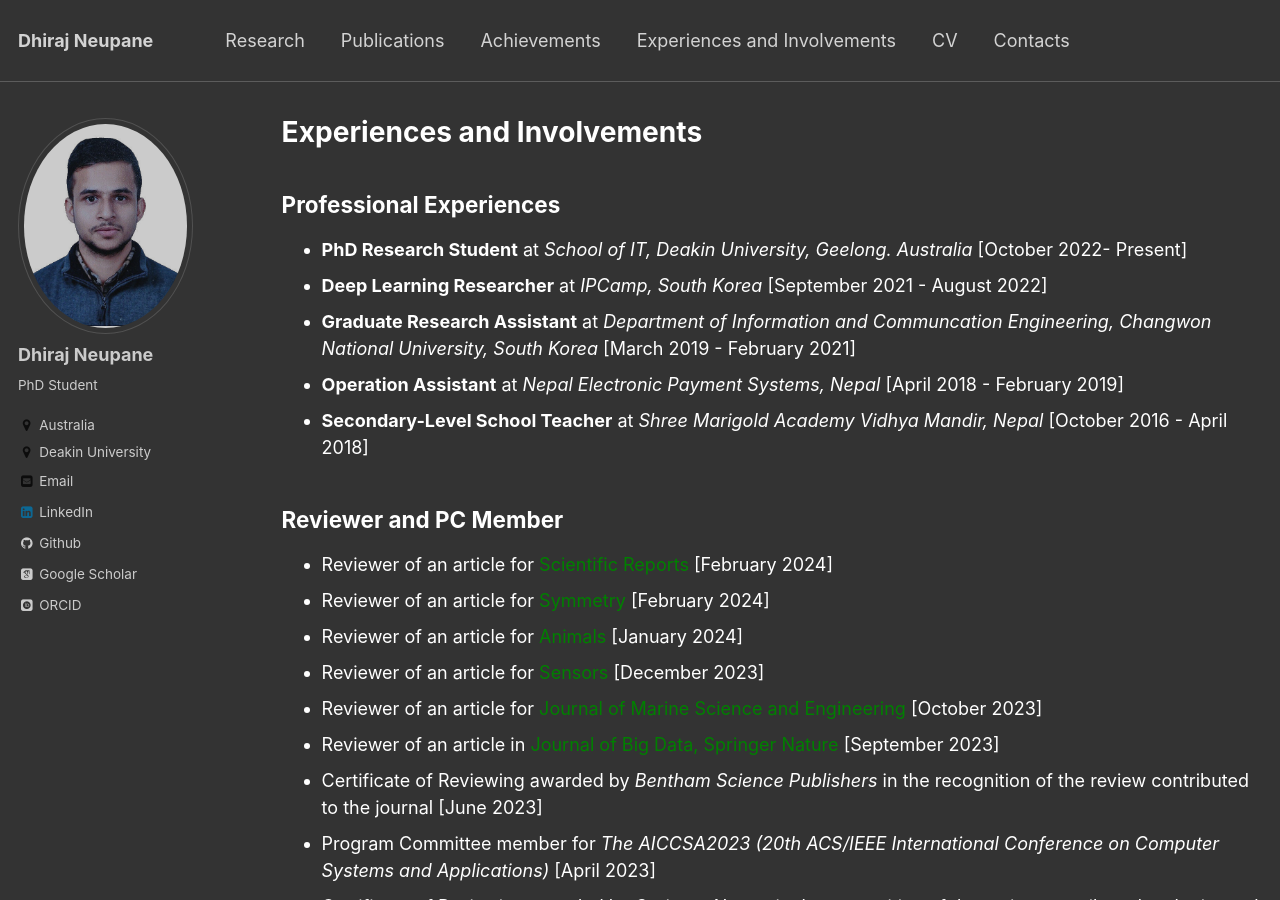
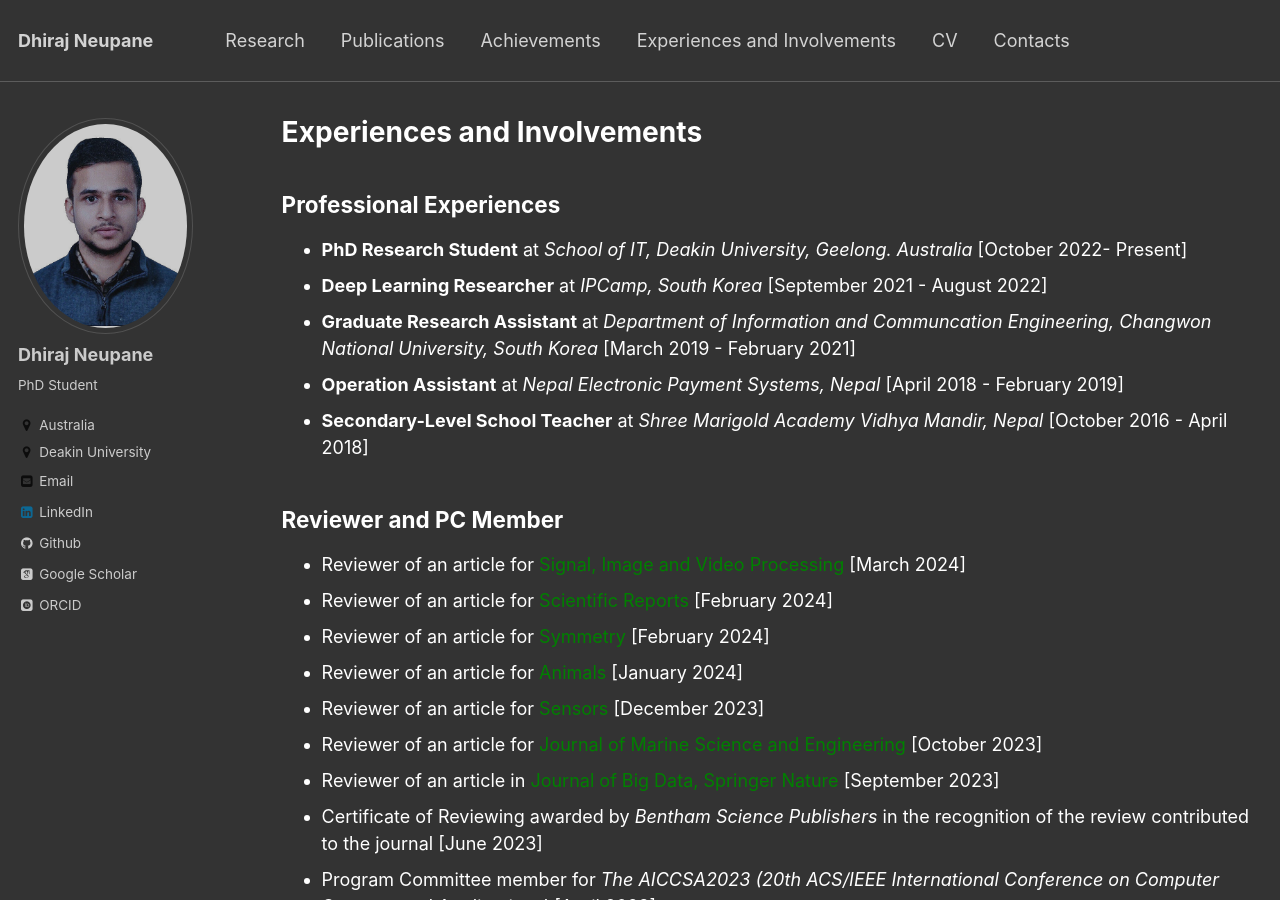
Before and after one commit to dhirajneupane/academicPortfolio, a Jekyll site: the page built from _pages/service.md, in a window 1280 px wide and 900 px high. Built offline with Jekyll 4.4.1, drawn with Linux system fonts in a browser that asks for light colours; some web fonts are replaced.

Commit message:
Update service.md

```diff
--- a/_pages/service.md
+++ b/_pages/service.md
@@ -20,6 +20,7 @@ Professional Experiences
 * **Secondary-Level School Teacher** at _Shree Marigold Academy Vidhya Mandir, Nepal_ [October 2016 - April 2018]
 
 ## Reviewer and PC Member
+* Reviewer of an article for [<span style="color:green">Signal, Image and Video Processing</span>](https://link.springer.com/journal/11760){:target="_blank"} [March 2024]
 * Reviewer of an article for [<span style="color:green">Scientific Reports</span>](https://www.nature.com/srep/){:target="_blank"} [February 2024]
 * Reviewer of an article for [<span style="color:green">Symmetry</span>](https://github.com/dhirajneupane/academicPortfolio/blob/main/files/ReviewerCertificates/RC_DN_Symmetry.pdf){:target="_blank"} [February 2024]
 * Reviewer of an article for [<span style="color:green">Animals</span>](https://github.com/dhirajneupane/academicPortfolio/blob/main/files/ReviewerCertificates/RC_animals.pdf){:target="_blank"} [January 2024]
```
